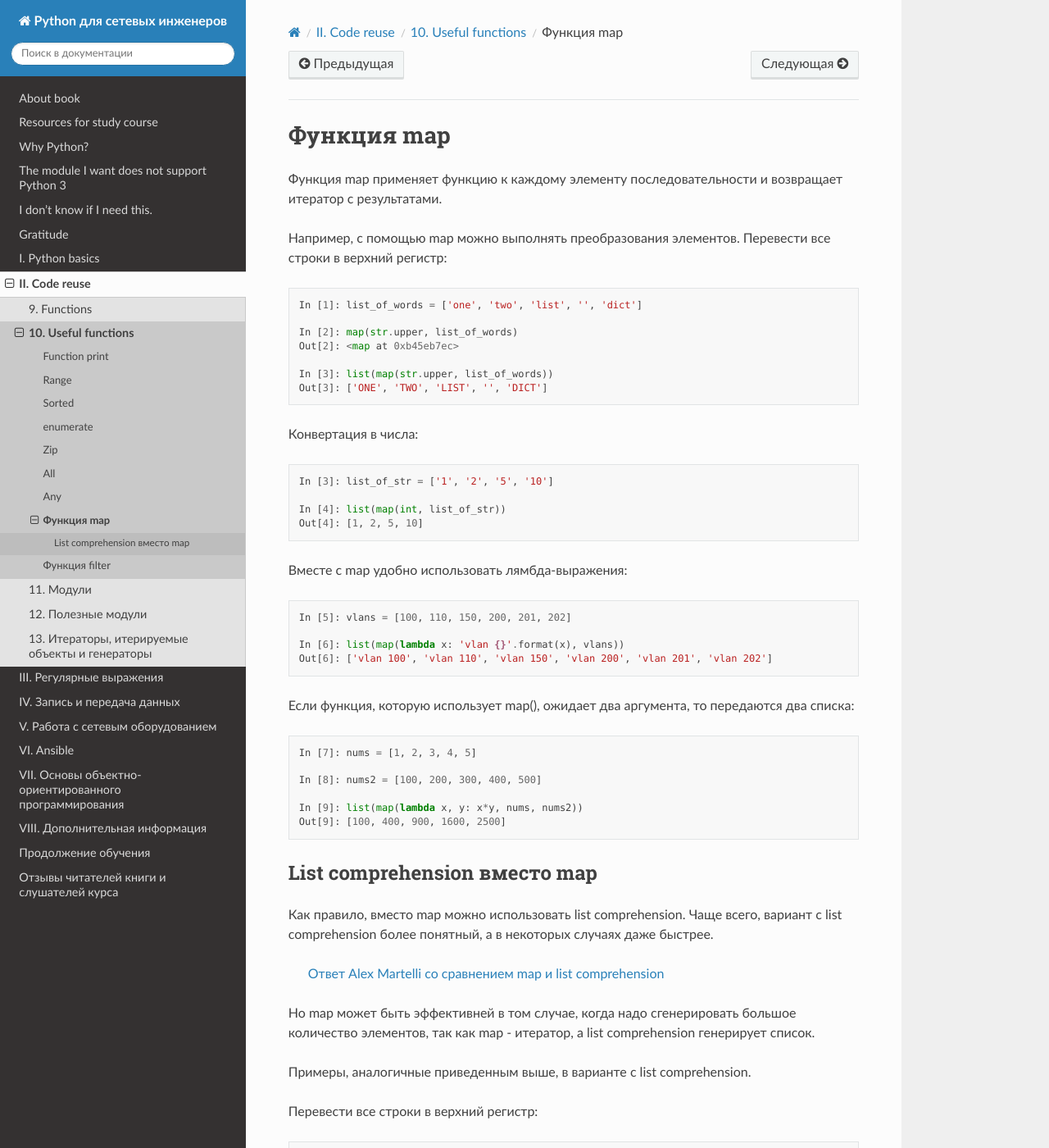
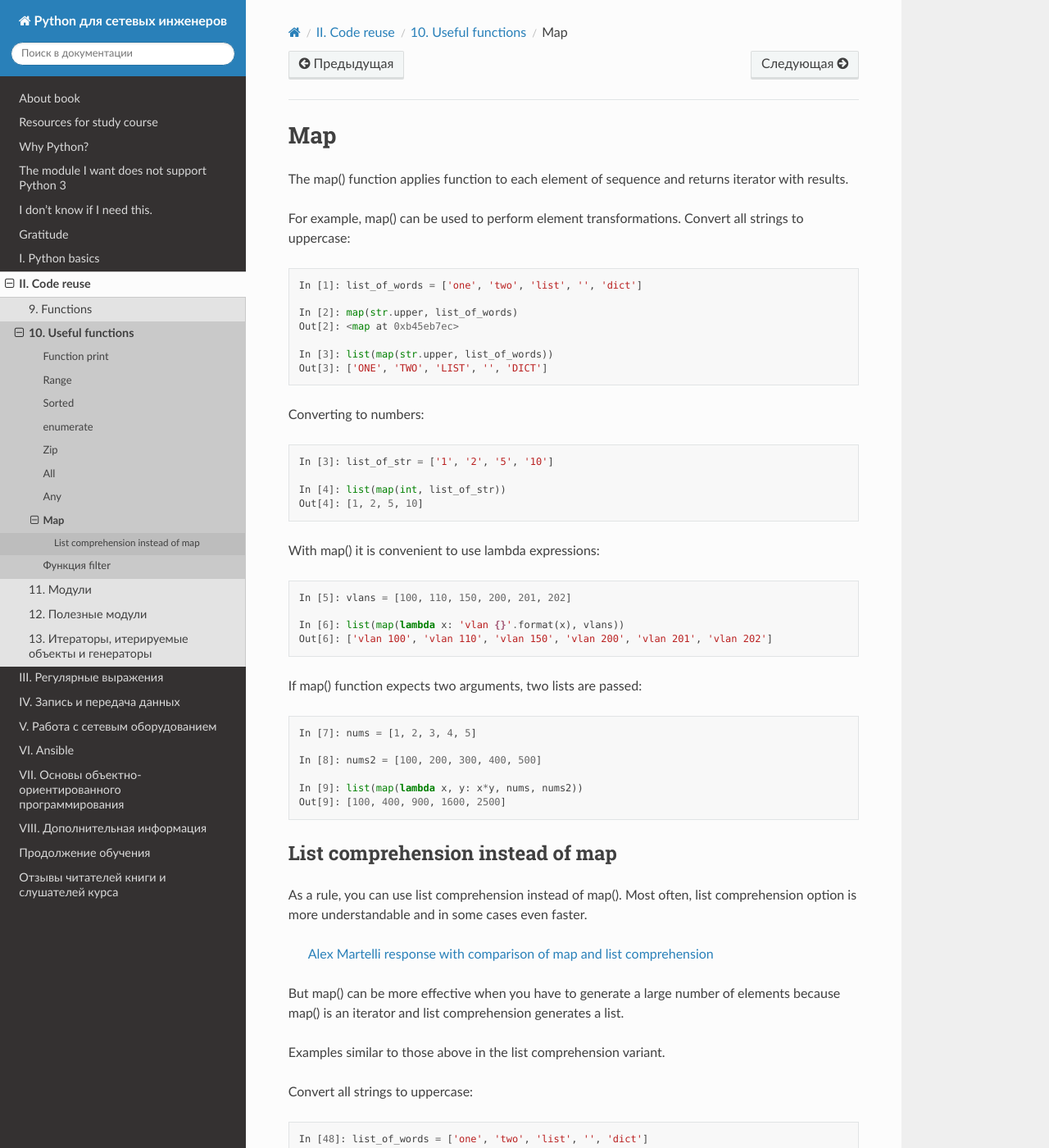
Before and after one commit to Aidar5/nattoeng, a Sphinx documentation site: the page built from docs/source/book/10_useful_functions/map.rst, in a window 1280 px wide and 1400 px high. Shown: the whole window at 82% size. Built offline with Sphinx 7.4.7 and the Read the Docs theme 2.0.0, drawn with Linux system fonts in a browser that asks for light colours; pages that are not in the unit, such as notebooks, are missing from menus; some of the changed text lies outside the part shown.

Commit message:
Update map.rst

```diff
--- a/docs/source/book/10_useful_functions/map.rst
+++ b/docs/source/book/10_useful_functions/map.rst
@@ -1,11 +1,9 @@
-Функция map
+Map
 -----------
 
-Функция map применяет функцию к каждому элементу последовательности и
-возвращает итератор с результатами.
+The map() function applies function to each element of sequence and returns iterator with  results.
 
-Например, с помощью map можно выполнять преобразования элементов.
-Перевести все строки в верхний регистр:
+For example, map() can be used to perform element transformations. Convert all strings to uppercase:
 
 .. code:: python
 
@@ -17,7 +15,7 @@
     In [3]: list(map(str.upper, list_of_words))
     Out[3]: ['ONE', 'TWO', 'LIST', '', 'DICT']
 
-Конвертация в числа:
+Converting to numbers:
 
 .. code:: python
 
@@ -26,7 +24,7 @@
     In [4]: list(map(int, list_of_str))
     Out[4]: [1, 2, 5, 10]
 
-Вместе с map удобно использовать лямбда-выражения:
+With map() it is convenient to use lambda expressions:
 
 .. code:: python
 
@@ -35,8 +33,7 @@
     In [6]: list(map(lambda x: 'vlan {}'.format(x), vlans))
     Out[6]: ['vlan 100', 'vlan 110', 'vlan 150', 'vlan 200', 'vlan 201', 'vlan 202']
 
-Если функция, которую использует map(), ожидает два аргумента, то
-передаются два списка:
+If map() function expects two arguments, two lists are passed:
 
 .. code:: python
 
@@ -47,23 +44,19 @@
     In [9]: list(map(lambda x, y: x*y, nums, nums2))
     Out[9]: [100, 400, 900, 1600, 2500]
 
-List comprehension вместо map
+List comprehension instead of map
 ~~~~~~~~~~~~~~~~~~~~~~~~~~~~~
 
-Как правило, вместо map можно использовать list comprehension. Чаще
-всего, вариант с list comprehension более понятный, а в некоторых
-случаях даже быстрее.
+As a rule, you can use list comprehension instead of map(). Most often, list comprehension option is more understandable and in some cases even faster.
 
-    `Ответ Alex Martelli со сравнением map и list
+    `Alex Martelli response with comparison of map and list
     comprehension <https://stackoverflow.com/a/1247490>`__
 
-Но map может быть эффективней в том случае, когда надо сгенерировать
-большое количество элементов, так как map - итератор, а list
-comprehension генерирует список.
+But map() can be more effective when you have to generate a large number of elements because map() is an iterator and list comprehension generates a list.
 
-Примеры, аналогичные приведенным выше, в варианте с list comprehension.
+Examples similar to those above in the list comprehension variant.
 
-Перевести все строки в верхний регистр:
+Convert all strings to uppercase:
 
 .. code:: python
 
@@ -72,7 +65,7 @@ comprehension генерирует список.
     In [49]: [ str.upper(word) for word in list_of_words ]
     Out[49]: ['ONE', 'TWO', 'LIST', '', 'DICT']
 
-Конвертация в числа:
+Converting to numbers:
 
 .. code:: python
 
@@ -90,7 +83,7 @@ comprehension генерирует список.
     In [53]: [ 'vlan {}'.format(x) for x in vlans ]
     Out[53]: ['vlan 100', 'vlan 110', 'vlan 150', 'vlan 200', 'vlan 201', 'vlan 202']
 
-Для получения пар элементов используется zip:
+Use zip() to get pairs of elements:
 
 .. code:: python
 
```
Also changed, not shown: other parts of docs/source/book/10_useful_functions/map.rst (+1 -1 lines).
